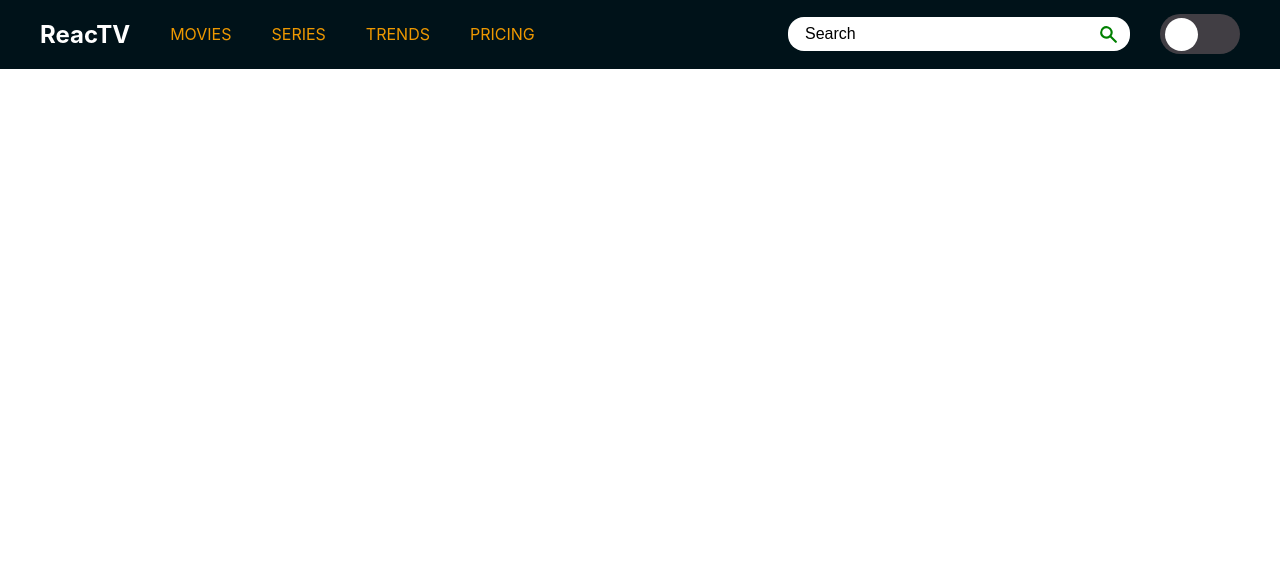
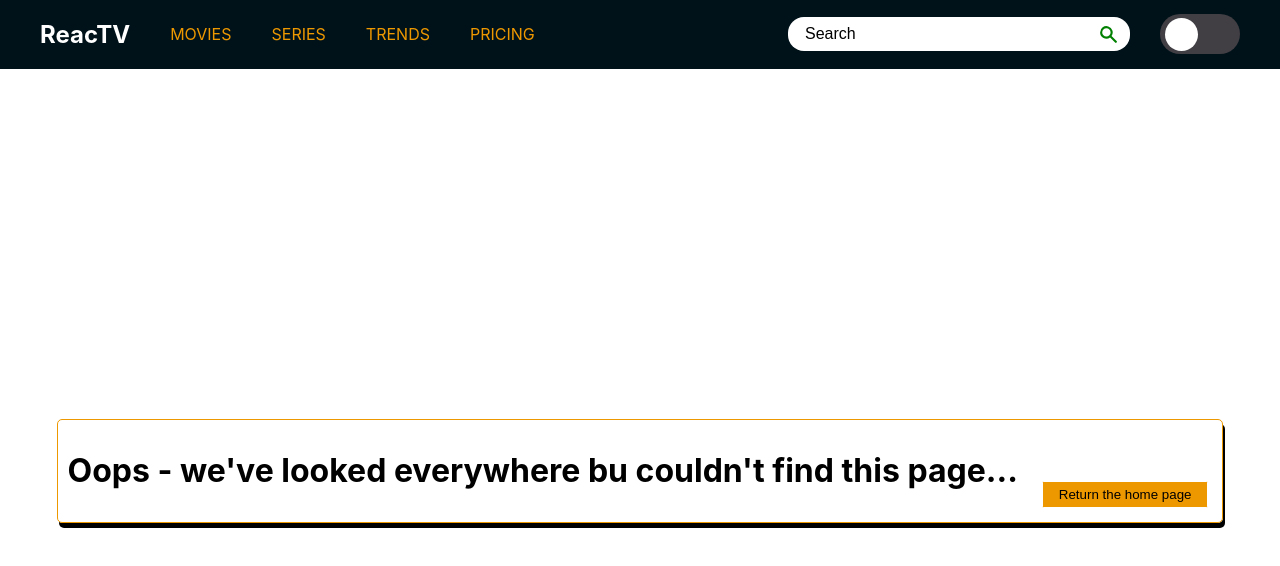
Before and after one commit to ecemgl/MovieApp, a React (Create React App) app in the folder reactv/: page /error in a window 1280 px wide. Shown: the top 566 px of the page. Built offline with nearby package versions, Linux system fonts and the light colour scheme.

Commit message:
Error handling devs

```diff
--- /dev/null
+++ b/reactv/src/Styles/Error.css
@@ -0,0 +1,70 @@
+body{
+	overflow-x: hidden;
+}
+
+.error-container{
+	display: flex;
+	flex-wrap: wrap;
+	justify-content: center;
+	align-items: center;
+
+}
+
+.msg-group{
+	margin-top: 30%;
+	display: flex;
+	align-items: flex-end;
+	border: 1px solid #EE9800;
+	border-radius: 5px;
+	padding: 10px;
+	box-shadow: 2px 5px;
+}
+
+.msg-group-secondary{
+	margin-top: 30%;
+	display: flex;
+	align-items: flex-end;
+	border: 1px solid #ff206a;
+	border-radius: 5px;
+	padding: 10px;
+	box-shadow: 2px 5px;
+}
+
+
+.error-btn{
+	display: inline-block;
+	padding: 0.35em 1.2em;
+	border: 0.1em solid #FFFFFF;
+	margin: 1.8em 0.3em 0.3em 1.8em;
+	border-radius: 0.12em;
+	box-sizing: border-box;
+	text-decoration: none;
+	color: #FFFFFF;
+	text-align: center;
+	transition: all 0.2s;
+	background-color: #EE9800;
+}
+
+.error-btn:hover{
+	color: black;
+	background-color: #ffd58d;
+}
+
+.error-btn-secondary{
+	display: inline-block;
+	padding: 0.35em 1.2em;
+	border: 0.1em solid #FFFFFF;
+	margin: 1.8em 0.3em 0.3em 1.8em;
+	border-radius: 0.12em;
+	box-sizing: border-box;
+	text-decoration: none;
+	color: #FFFFFF;
+	text-align: center;
+	transition: all 0.2s;
+	background-color: #ff206a;
+}
+
+.error-btn-secondary:hover{
+	color: black;
+	background-color: #ffaac7;
+}
--- a/reactv/src/components/Content.jsx
+++ b/reactv/src/components/Content.jsx
@@ -6,6 +6,9 @@ import '../Styles/Movies.css'
 import {Container} from './NavBar'
 import useFilter from '../hooks/useFilter'
 import ClipLoader from "react-spinners/ClipLoader";
+import Error from './Error'
+import {useNavigate} from 'react-router-dom';
+
 
 function Content(props){
 	const [loading, setLoading] = useState(false)
@@ -13,13 +16,20 @@ function Content(props){
 	const input = inputValue
 	const [contentData,setContentData] = useState([])
 	const [newArr,setNewArr] = useFilter([], props.name)
+	const navigate = useNavigate()
 
-	const Api = "https://raw.githubusercontent.com/StreamCo/react-coding-challenge/master/feed/sample.json"
+	const Api = "https://raw.githubusercontent.com/StreamCo/react-coding-challenge/master/feed/samjfgkple.json"
 	const ContentCall = async () => {
-		const data = await axios.get(Api)
+		await axios.get(Api).then(function (data) {
+
 		const results = data.data.entries
 		setNewArr(results)
 		setContentData(newArr)
+		})
+		.catch(function (error) {
+			navigate('/error')
+		});
+
 	}
 
 	useEffect(() => {
@@ -60,6 +70,7 @@ function Content(props){
 				</div>
 				)
 			})}
+
 			</div>
 			</div>
 		</div>
--- /dev/null
+++ b/reactv/src/components/Error.jsx
@@ -0,0 +1,37 @@
+import React ,{ useContext } from 'react'
+import {HiSearch} from 'react-icons/hi'
+import {Link} from 'react-router-dom'
+import '../Styles/Error.css'
+import {Container} from './NavBar'
+
+
+
+
+function Error(){
+	const {toggle} = useContext(Container)
+
+
+	return(
+		<div className="error-container">
+			<div className="error-elements">
+				<div className={toggle ? "msg-group" : "msg-group-secondary"}>
+					<h1>Oops - we've looked everywhere bu couldn't find this page...</h1>
+					<div className="link-group">
+					<button className={toggle ? "error-btn" : "error-btn-secondary"}>
+						<Link style={{textDecoration: 'none', color: 'black'}} to="/">Return the home page</Link>
+
+					</button>
+				</div>
+				</div>
+
+			</div>
+
+
+
+		</div>
+
+
+	)
+}
+
+export default Error;
--- a/reactv/src/components/NavBar.jsx
+++ b/reactv/src/components/NavBar.jsx
@@ -6,6 +6,7 @@ import Movies from './Movies'
 import Series from './Series'
 import Trends from './Trends'
 import Pricing from './Pricing'
+import Error from './Error'
 
 export const Container = React.createContext()
 
@@ -18,7 +19,7 @@ function NavBar(){
 			<nav className={toggle ? "" : "navBarColor"}>
 				<div className="nav-options">
 						<h1 id={toggle ? "" : "heading"}>ReacTV</h1>
-						<NavLink to="" style={({isActive}) => {return {color: isActive ? '#fff' : '#EE9800'}}}>
+					<NavLink to="/movies" style={({isActive}) => {return {color: isActive ? '#fff' : '#EE9800'}}}>
 						<span id={toggle ? "Movies" : "MoviesLight"}>Movies</span>
 					</NavLink>
 					<NavLink to="/series" style={({isActive}) => {return {color: isActive ? '#fff' : '#EE9800'}}}>
@@ -40,10 +41,12 @@ function NavBar(){
 				</div>
 			</nav>
 			<Routes>
-				<Route path='' element={<Movies/>} />
+				<Route path='movies' element={<Movies/>} />
 				<Route path='series' element={<Series/>} />
 				<Route path='trending' element={<Trends/>} />
 				<Route path='pricing' element={<Pricing/>} />
+				<Route path='error' element={<Error/>} />
+				<Route path='*' element={<Error/>} />
 			</Routes>
 		</div>
 		</Container.Provider>
```
